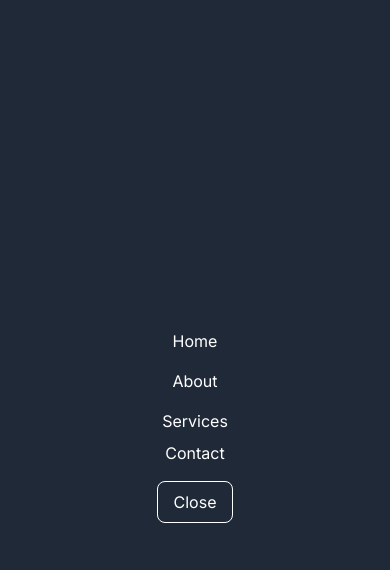
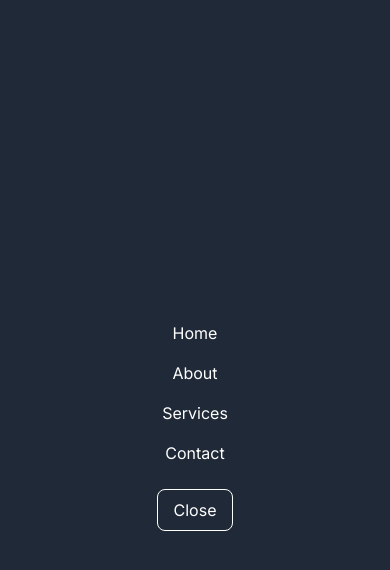
Before and after one commit to Martin2251/sam-app, a Next.js app: page /about in a window 390 px wide. Both pictures are taken after a click on the button 346 px from the left and 28 px from the top of the page. Shown: the top 570 px of the page. Built offline with nearby package versions, Linux system fonts and the light colour scheme.

Commit message:
navbar issues

```diff
--- a/src/app/Components/Navbar/index.tsx
+++ b/src/app/Components/Navbar/index.tsx
@@ -70,10 +70,10 @@ const Navbar: React.FC = () => {
             <a href="#" className="text-white py-2">
               Services
             </a>
-            <Link href="/contact">
-            <a href="#" className="text-white py-2">
+            <Link href="/contact"
+             className="text-white py-2">
               Contact
-            </a>
+
             </Link>
             <button
               onClick={closeMenu}
```
